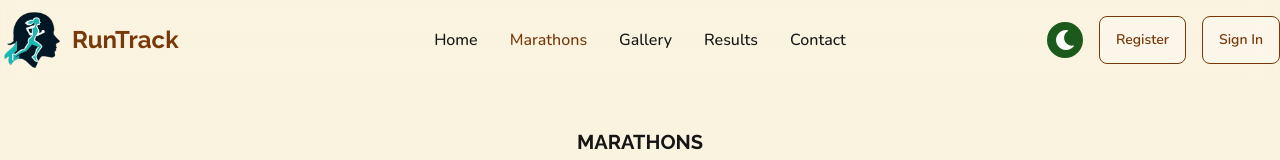
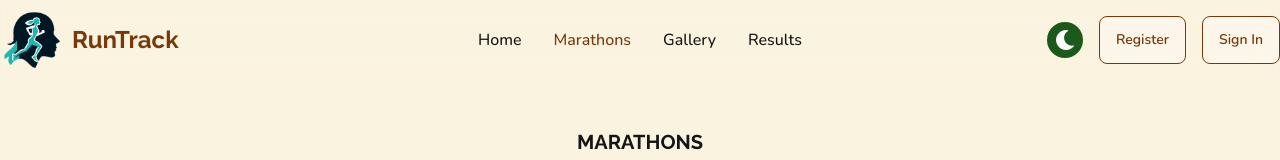
Before and after one commit to miftah-mj/marathon-event-ui, a React (Vite) app: page /marathons in a window 1280 px wide. Shown: the top 160 px of the page. Built offline with nearby package versions, Linux system fonts and the light colour scheme; no server answers.

Commit message:
modify README

```diff
--- a/src/components/Navbar.jsx
+++ b/src/components/Navbar.jsx
@@ -1,4 +1,4 @@
-import { NavLink, Link } from "react-router-dom";
+import { NavLink, Link, useNavigate } from "react-router-dom";
 import useAuth from "../hooks/useAuth";
 import toast from "react-hot-toast";
 import logo from "../assets/logo.png";
@@ -7,11 +7,13 @@ import ThemeToggle from "./ThemeToggle";
 
 const Navbar = () => {
     const { user, signOutUser } = useAuth();
+    const navigate = useNavigate();
 
     const handleSignout = () => {
         signOutUser()
             .then(() => {
                 toast.success("Signed out successfully");
+                navigate("/");
             })
             .catch((error) => {
                 toast.error(error.message);
@@ -74,19 +76,19 @@ const Navbar = () => {
                 </NavLink>
             ) : null}
 
-            <Link
+            {/* <Link
                 to="contact"
                 smooth={true}
                 duration={500}
                 className="tab text-base cursor-pointer hover:text-secondary"
             >
                 Contact
-            </Link>
+            </Link> */}
         </>
     );
 
     return (
-        <nav className="bg-background backdrop-blur-md bg-opacity-60 sticky top-0 z-50">
+        <nav className="bg-background sticky top-0 backdrop-blur-md bg-opacity-40 z-10">
             <div className="navbar max-w-screen-xl mx-auto py-2 px-0">
                 <div className="navbar-start">
                     <div className="dropdown">
--- a/src/pages/Dashboard/AddMarathon.jsx
+++ b/src/pages/Dashboard/AddMarathon.jsx
@@ -70,7 +70,7 @@ const AddMarathon = () => {
             .then((data) => {
                 if (data.insertedId) {
                     toast.success("Marathon added successfully!");
-                    navigate("/dashboard");
+                    navigate("/dashboard/my-marathons");
                 }
             })
             .catch((error) => {
```
Also changed, not shown: 1 other file (tests, documents, lock files or other folders).
